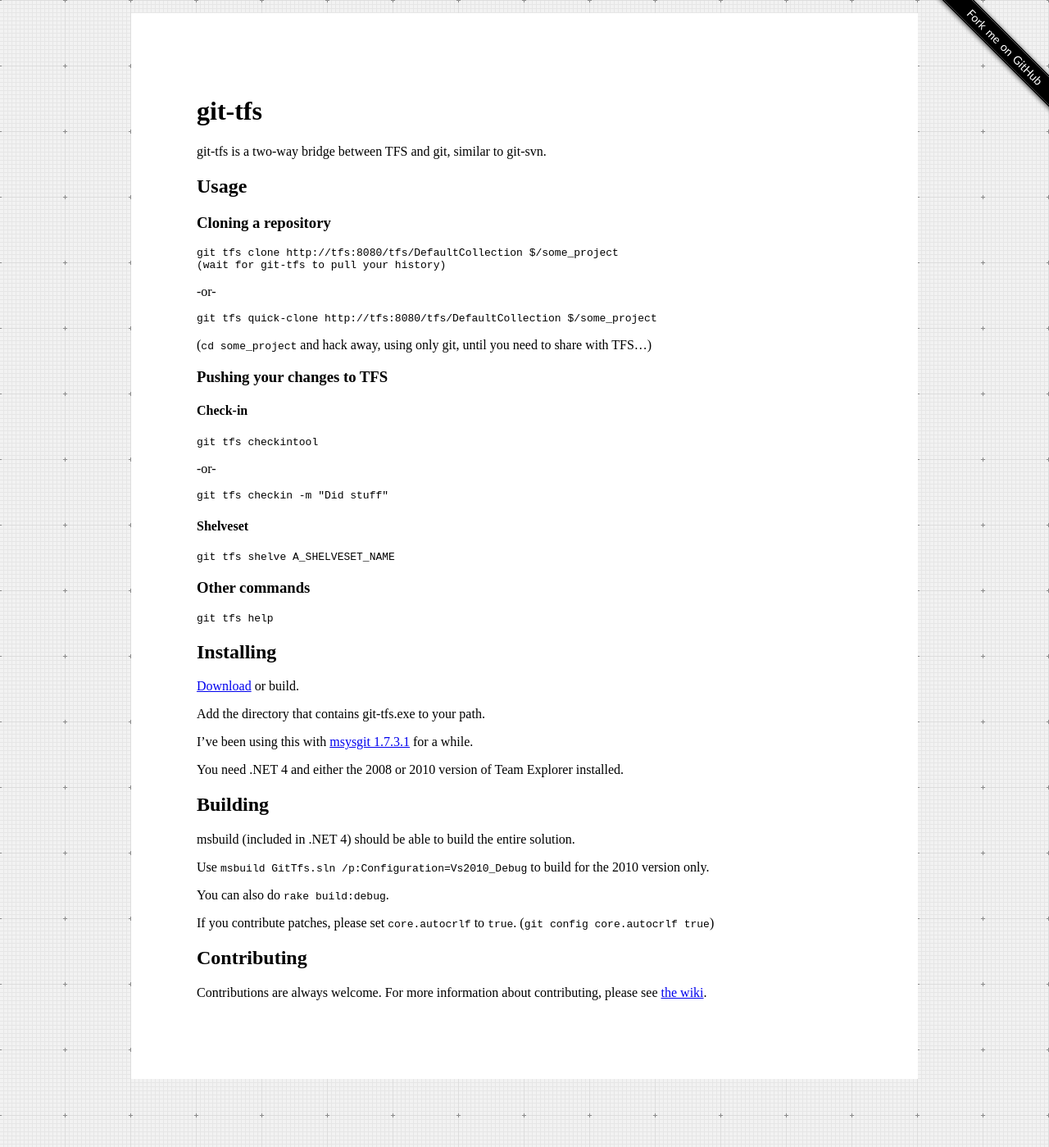
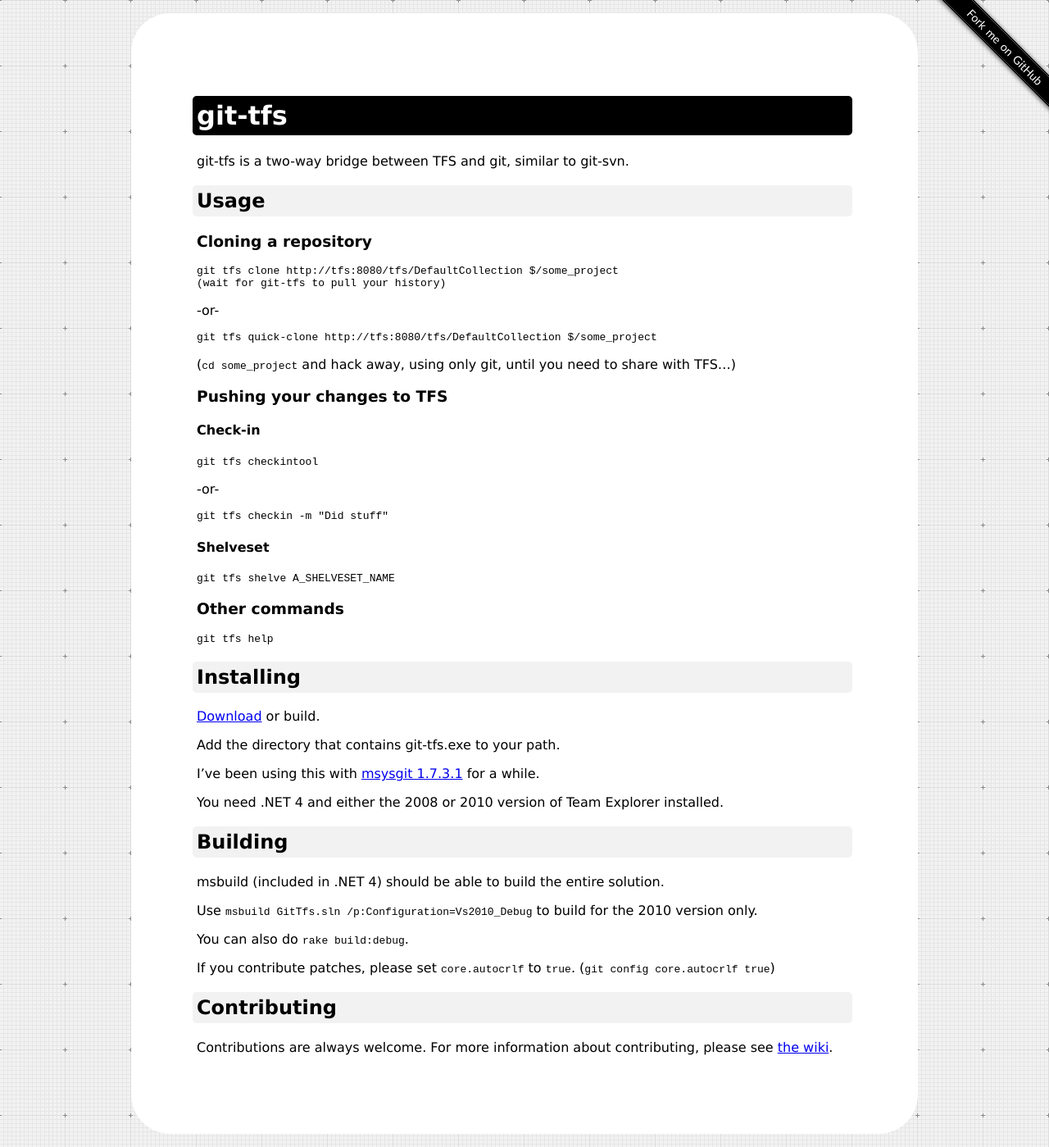
Before and after one commit to git-tfs/git-tfs.github.com, a Jekyll site: the page built from index.md, in a window 1280 px wide. Shown: the whole page at 82% size. Built offline with Jekyll 4.4.1, drawn with Linux system fonts in a browser that asks for light colours.

Commit message:
font, highlights

```diff
--- a/CNAME
+++ /dev/null
@@ -1 +0,0 @@
-git-tfs.com
--- a/assets/main.css
+++ b/assets/main.css
@@ -2,6 +2,7 @@ body {
   padding: 0;
   margin: 0;
   background: url('graphy.png');
+  font-family: Trebuchet, Verdana, sans serif;
 }
 
 .main {
@@ -9,9 +10,23 @@ body {
   padding: 5em;
   width: 800px;
   background-color: white;
+  border-radius: 3em;
 }
 .content {
 }
+h1, h2 {
+  border-radius: 5px;
+  margin-left: -5px;
+  padding: 5px;
+}
+h1 {
+  color: white;
+  background-color: black;
+}
+h2 {
+  background-color: rgb(242,242,242);
+}
+
 
 .forkme {
   position: absolute;
```
